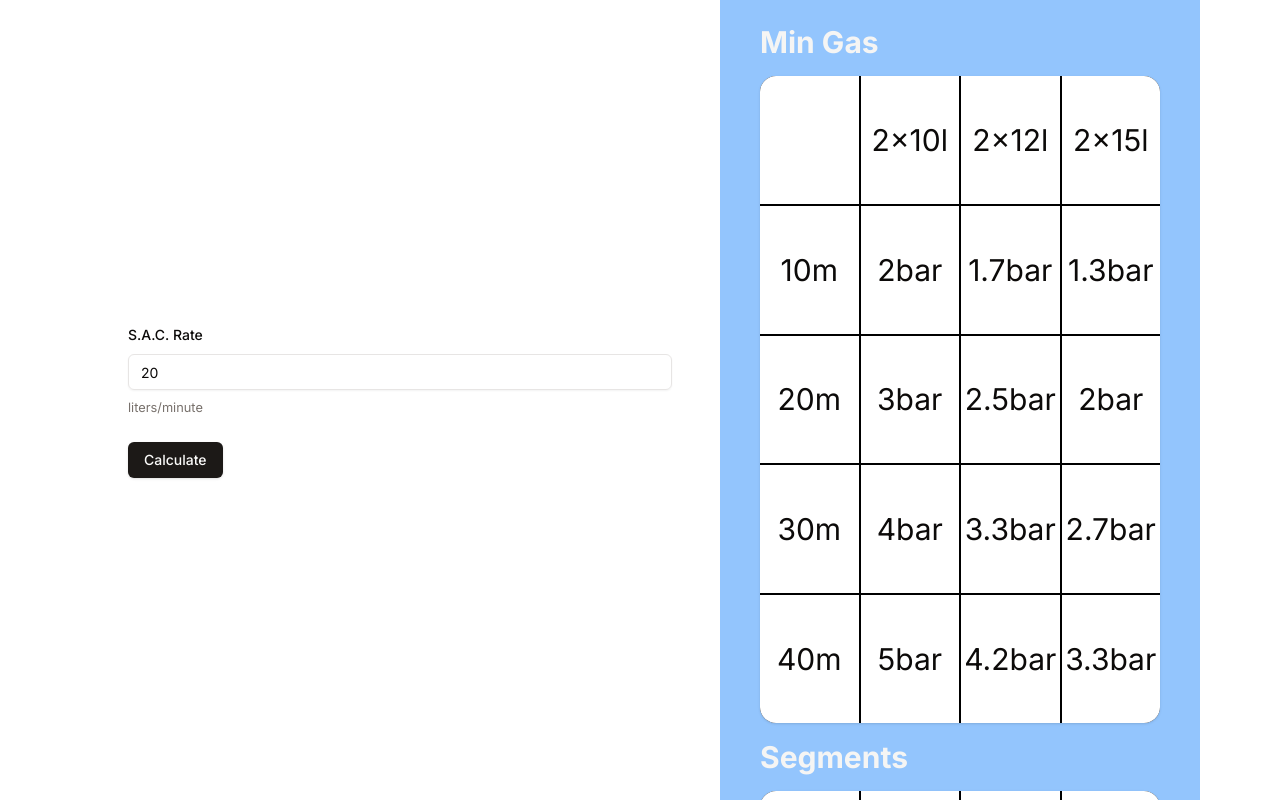
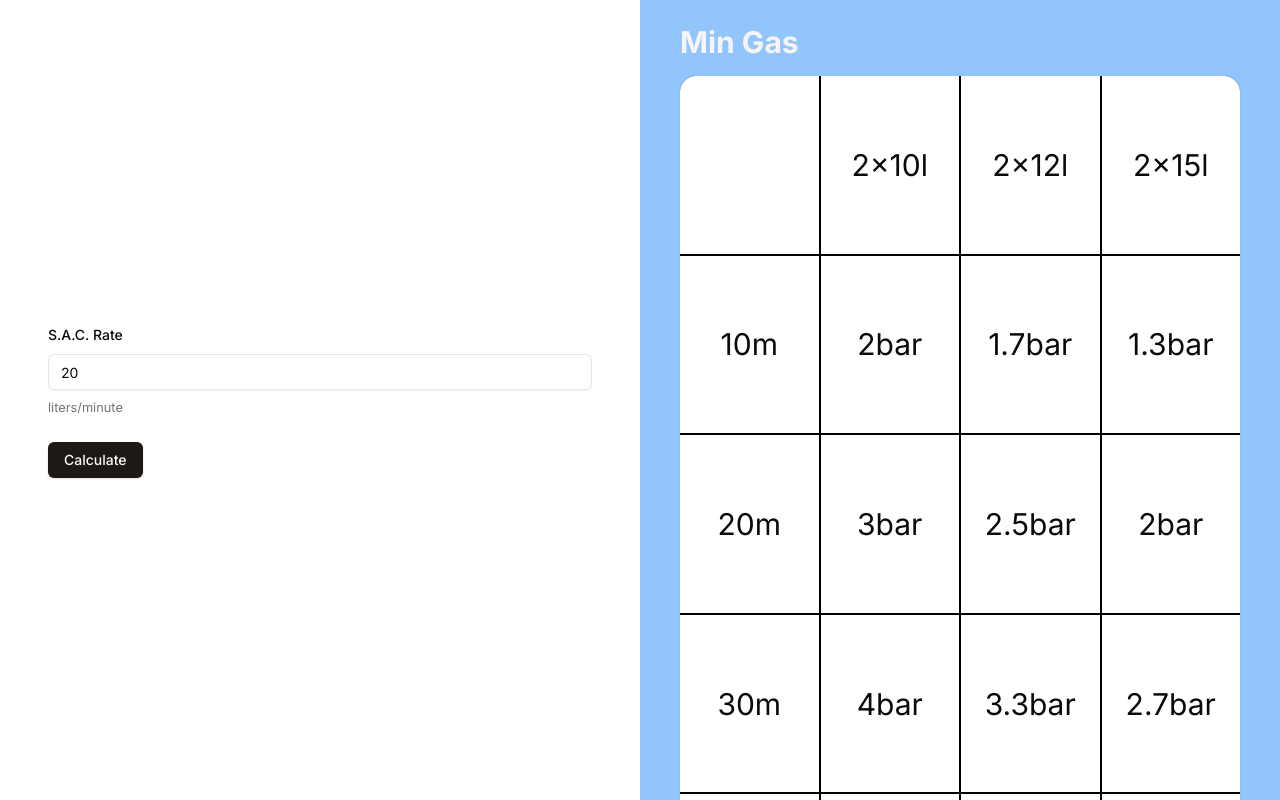
Before and after one commit to d-asensio/petecrack, a Next.js app: page / in a window 1280 px wide. Built offline with nearby package versions, Linux system fonts and the light colour scheme.

Commit message:
tweak styles

```diff
--- a/package.json
+++ b/package.json
@@ -10,6 +10,7 @@
   },
   "dependencies": {
     "@hookform/resolvers": "^3.2.0",
+    "@radix-ui/react-aspect-ratio": "^1.0.3",
     "@radix-ui/react-icons": "^1.3.0",
     "@radix-ui/react-label": "^2.0.2",
     "@radix-ui/react-slot": "^1.0.2",
--- a/src/app/calculator.tsx
+++ b/src/app/calculator.tsx
@@ -12,7 +12,7 @@ export function Calculator() {
     <div className="flex items-center p-12 w-1/2">
       <DiveForm onSacRateChange={setSacRate}/>
     </div>
-    <div className="bg-blue-300 overflow-auto margin-auto py-6 px-10 space-y-4">
+    <div className="bg-blue-300 overflow-auto margin-auto py-6 px-10 space-y-4 sm:w-1/2 m:w-1/3">
       <h2 className='text-3xl text-accent font-bold'>Min Gas</h2>
       <SegmentsCard sacRate={sacRate}/>
       <h2 className='text-3xl text-accent font-bold'>Segments</h2>
--- a/src/app/min-gas-card.tsx
+++ b/src/app/min-gas-card.tsx
@@ -1,4 +1,5 @@
 import * as React from "react";
+import {AspectRatio} from "@/components/ui/aspect-ratio";
 
 function petecrackFormula ({ depth, sacRate }: { depth: number, sacRate: number }) {
   const P0 = depth/10 + 1
@@ -12,9 +13,7 @@ function petecrackFormula ({ depth, sacRate }: { depth: number, sacRate: number
 
 export function MinGasCard({sacRate}: { sacRate: number }) {
   return (
-    <div className='grid grid-cols-4 rounded-2xl bg-black gap-0.5 overflow-hidden shadow'
-         style={{width: 400, height: Math.round(400 * 1.618)}}>
-
+    <AspectRatio ratio={1 / 1.6} className='grid grid-cols-4 rounded-2xl bg-black gap-0.5 overflow-hidden shadow'>
       <div className='bg-background'/>
       {['2x10', '2x12', '2x15'].map(cylinder_volume => (
         <div key={cylinder_volume} className='bg-background flex items-center justify-center'>
@@ -39,5 +38,5 @@ export function MinGasCard({sacRate}: { sacRate: number }) {
           ))}
         </>
       ))}
-    </div>)
+    </AspectRatio>)
 }
--- a/src/app/segments-card.tsx
+++ b/src/app/segments-card.tsx
@@ -1,4 +1,5 @@
 import * as React from "react";
+import { AspectRatio } from "@/components/ui/aspect-ratio"
 
 function segmentFormula ({ depth, sacRate, cylinderVolume }: { depth: number, sacRate: number, cylinderVolume: number }) {
   const Pamb = depth/10 + 1
@@ -9,9 +10,7 @@ function segmentFormula ({ depth, sacRate, cylinderVolume }: { depth: number, sa
 
 export function SegmentsCard({sacRate}: { sacRate: number }) {
   return (
-    <div className='grid grid-cols-4 rounded-2xl bg-black gap-0.5 overflow-hidden shadow'
-         style={{width: 400, height: Math.round(400 * 1.618)}}>
-
+    <AspectRatio ratio={1 / 1.6} className='grid grid-cols-4 rounded-2xl bg-black gap-0.5 overflow-hidden shadow'>
       <div className='bg-background'/>
       {['2x10', '2x12', '2x15'].map(cylinder_volume => (
         <div className='bg-background flex items-center justify-center'>
@@ -36,5 +35,5 @@ export function SegmentsCard({sacRate}: { sacRate: number }) {
           ))}
         </>
       ))}
-    </div>)
+    </AspectRatio>)
 }
--- /dev/null
+++ b/src/components/ui/aspect-ratio.tsx
@@ -0,0 +1,7 @@
+"use client"
+
+import * as AspectRatioPrimitive from "@radix-ui/react-aspect-ratio"
+
+const AspectRatio = AspectRatioPrimitive.Root
+
+export { AspectRatio }
```
Also changed, not shown: 1 other file (tests, documents, lock files or other folders).
